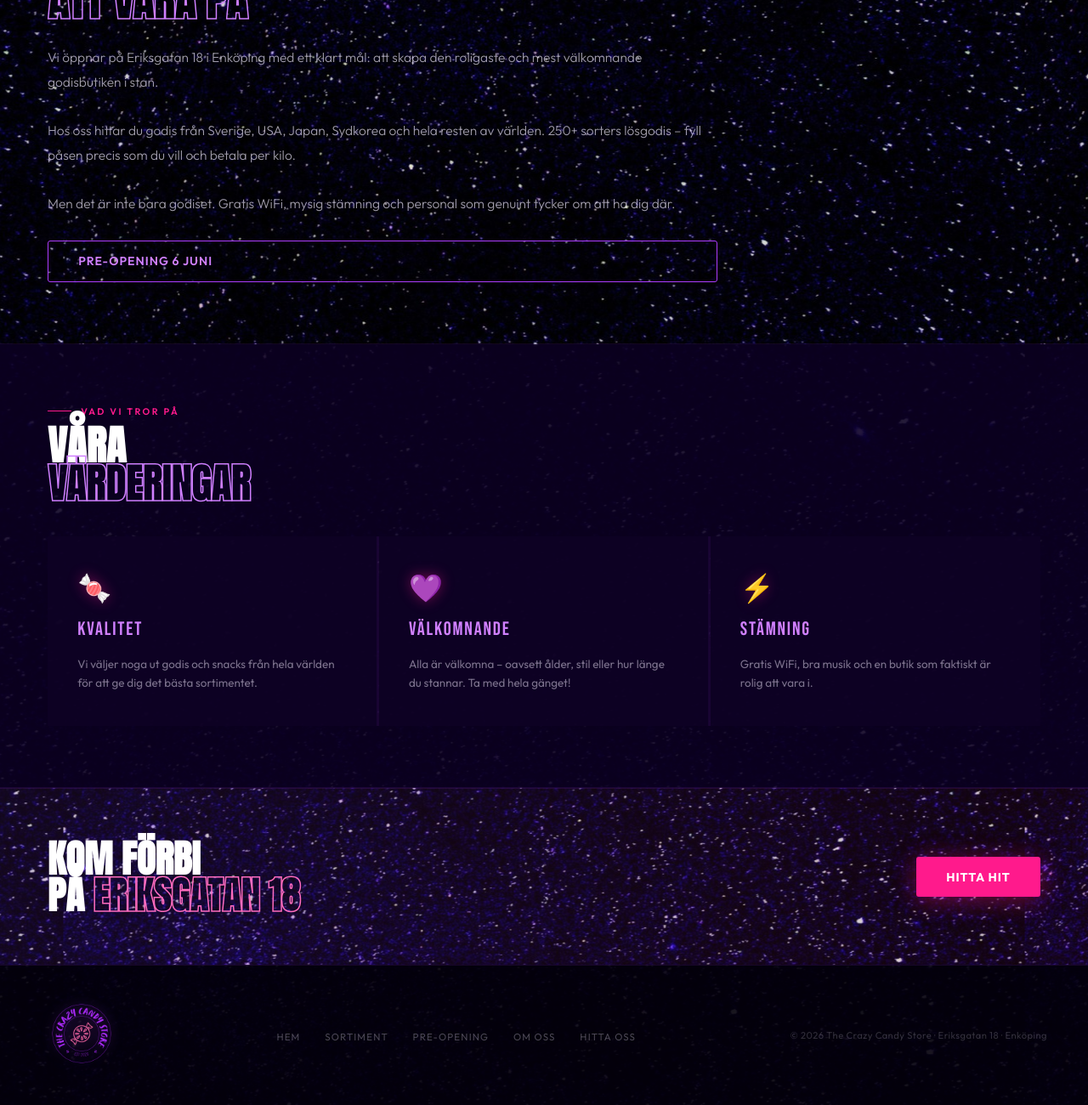
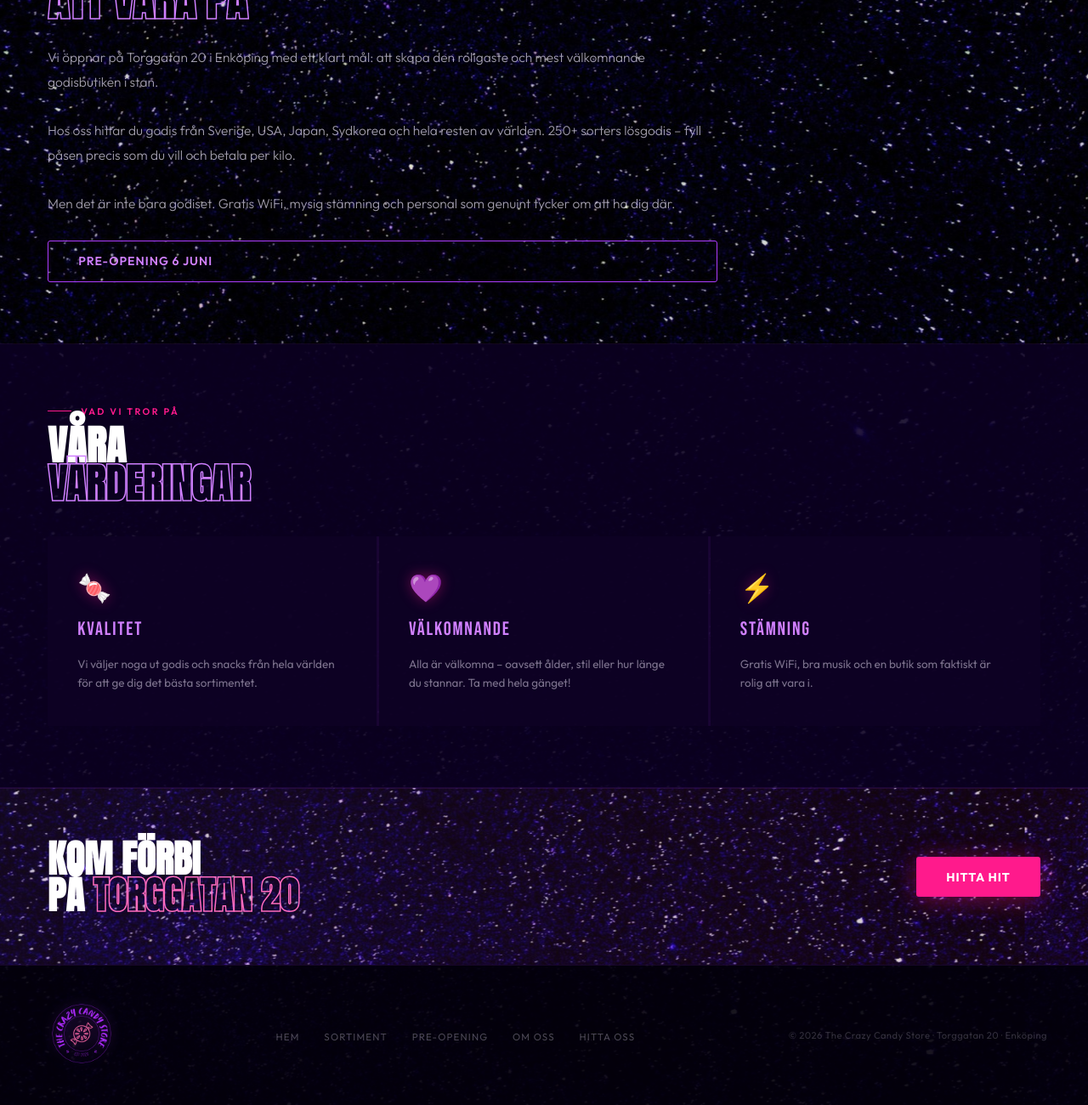
Before and after one commit to Kioho/temp_stuff, a website built with Vite: page om-oss.html in a window 1280 px wide. Shown: the part 1156-2456 px from the top of the page at 85% size. Built offline with nearby package versions, Linux system fonts and the light colour scheme.

Commit message:
Update store address

```diff
--- a/index.html
+++ b/index.html
@@ -159,7 +159,7 @@ footer{background:rgba(4,0,12,.9);border-top:1px solid rgba(174,61,255,.12);padd
     <div class="is-item"><div class="is-label">Pre-Opening</div><div class="is-val">Lördag 6 Juni</div></div>
     <div class="is-item"><div class="is-label">Event Startar</div><div class="is-val">Kl 11 EM</div></div>
     <div class="is-item"><div class="is-label">Special Offer</div><div class="is-val">Gratis Dryck</div></div>
-    <div class="is-item"><div class="is-label">Adress</div><div class="is-val">Eriksgatan 18</div></div>
+    <div class="is-item"><div class="is-label">Adress</div><div class="is-val">Torggatan 20</div></div>
   </div>
 </section>
 <div class="teasers">
@@ -175,7 +175,7 @@ footer{background:rgba(4,0,12,.9);border-top:1px solid rgba(174,61,255,.12);padd
   </a>
   <a class="teaser-card" href="hitta-oss.html">
     <div class="tc-num">03</div><div class="tc-title">Hitta Oss</div>
-    <div class="tc-desc">Vi hittas på Eriksgatan 18 i Enköping. Gratis WiFi – kom in, häng och njut!</div>
+    <div class="tc-desc">Vi hittas på Torggatan 20 i Enköping. Gratis WiFi – kom in, häng och njut!</div>
     <span class="tc-link">Se adress &amp; öppettider →</span>
   </a>
 </div>
@@ -204,7 +204,7 @@ footer{background:rgba(4,0,12,.9);border-top:1px solid rgba(174,61,255,.12);padd
     <li><a href="om-oss.html">Om Oss</a></li>
     <li><a href="hitta-oss.html">Hitta Oss</a></li>
   </ul>
-  <div class="f-copy">© 2026 The Crazy Candy Store · Eriksgatan 18 · Enköping</div>
+  <div class="f-copy">© 2026 The Crazy Candy Store · Torggatan 20 · Enköping</div>
 </footer>
 <script>
 const dot=document.getElementById('dot'),ring=document.getElementById('ring');
--- a/om-oss.html
+++ b/om-oss.html
@@ -155,7 +155,7 @@ footer{background:rgba(4,0,12,.9);border-top:1px solid rgba(174,61,255,.12);padd
 <div class="story">
   <div class="story-txt">
     <div><div class="sec-tag">Mer än godis</div><h2 class="sec-title" style="font-size:clamp(2rem,4vw,3.2rem);margin-top:.7rem">En plats<br/><em>att vara på</em></h2></div>
-    <p>Vi öppnar på Eriksgatan 18 i Enköping med ett klart mål: att skapa den roligaste och mest välkomnande godisbutiken i stan.</p>
+    <p>Vi öppnar på Torggatan 20 i Enköping med ett klart mål: att skapa den roligaste och mest välkomnande godisbutiken i stan.</p>
     <p>Hos oss hittar du godis från Sverige, USA, Japan, Sydkorea och hela resten av världen. 250+ sorters lösgodis – fyll påsen precis som du vill och betala per kilo.</p>
     <p>Men det är inte bara godiset. Gratis WiFi, mysig stämning och personal som genuint tycker om att ha dig där.</p>
     <a class="btn-ghost" href="event.html">Pre-Opening 6 Juni</a>
@@ -170,7 +170,7 @@ footer{background:rgba(4,0,12,.9);border-top:1px solid rgba(174,61,255,.12);padd
   </div>
 </div>
 <div class="cta-banner">
-  <h3>Kom förbi<br/>på <em>Eriksgatan 18</em></h3>
+  <h3>Kom förbi<br/>på <em>Torggatan 20</em></h3>
   <div class="cta-btns"><a class="btn-fill" href="hitta-oss.html">Hitta Hit</a></div>
 </div>
 
@@ -183,7 +183,7 @@ footer{background:rgba(4,0,12,.9);border-top:1px solid rgba(174,61,255,.12);padd
     <li><a href="om-oss.html">Om Oss</a></li>
     <li><a href="hitta-oss.html">Hitta Oss</a></li>
   </ul>
-  <div class="f-copy">© 2026 The Crazy Candy Store · Eriksgatan 18 · Enköping</div>
+  <div class="f-copy">© 2026 The Crazy Candy Store · Torggatan 20 · Enköping</div>
 </footer>
 <script>
 const dot=document.getElementById('dot'),ring=document.getElementById('ring');
```
Also changed, not shown: PROJECT_PLAN.md (+1 -1 lines), event.html (+2 -2 lines), hitta-oss.html (+4 -4 lines), sortiment.html (+1 -1 lines).
